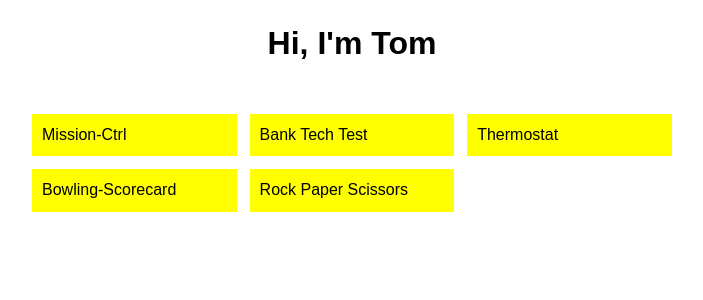
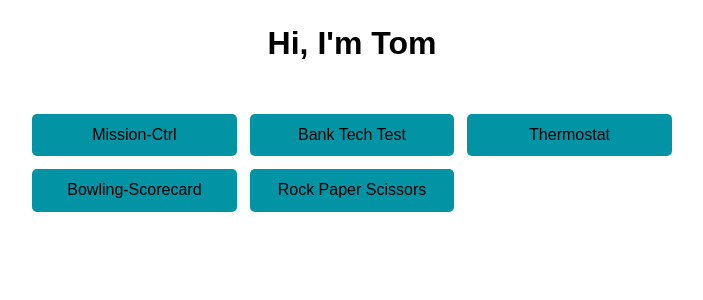
Before and after one commit to tommyrharper/personal-portfolio, a React (Create React App) app: page / in a window 1280 px wide. Shown: the top 300 px of the page, without its empty margins (296-999 px from the left). Built offline with nearby package versions, Linux system fonts and the light colour scheme; the HTML template or start-up script is replaced by a standard one.

Commit message:
Update CSS to new colour

```diff
--- a/src/App.css
+++ b/src/App.css
@@ -6,14 +6,12 @@
 }paddingBlock
 html, body  {
 	height: 100%;
-	width: 100%;
+  width: 100%;
+  text-align: center;
 }
 body {
   font-family: sans-serif;
   line-height: 1.4;
-}
-h1 {
-  text-align: center;
 }
 .projects-container {
   display: flex;
@@ -28,10 +26,11 @@ h1 {
   display: flex;
 }
 .project {
+  border-radius: 5px;
 	width: 32%;
   margin: 1%;
   padding: 10px;
-  background: yellow;
+  background: #0294A5;
 }
 .project:nth-of-type(3n) {
 	margin-right: 0;
```
